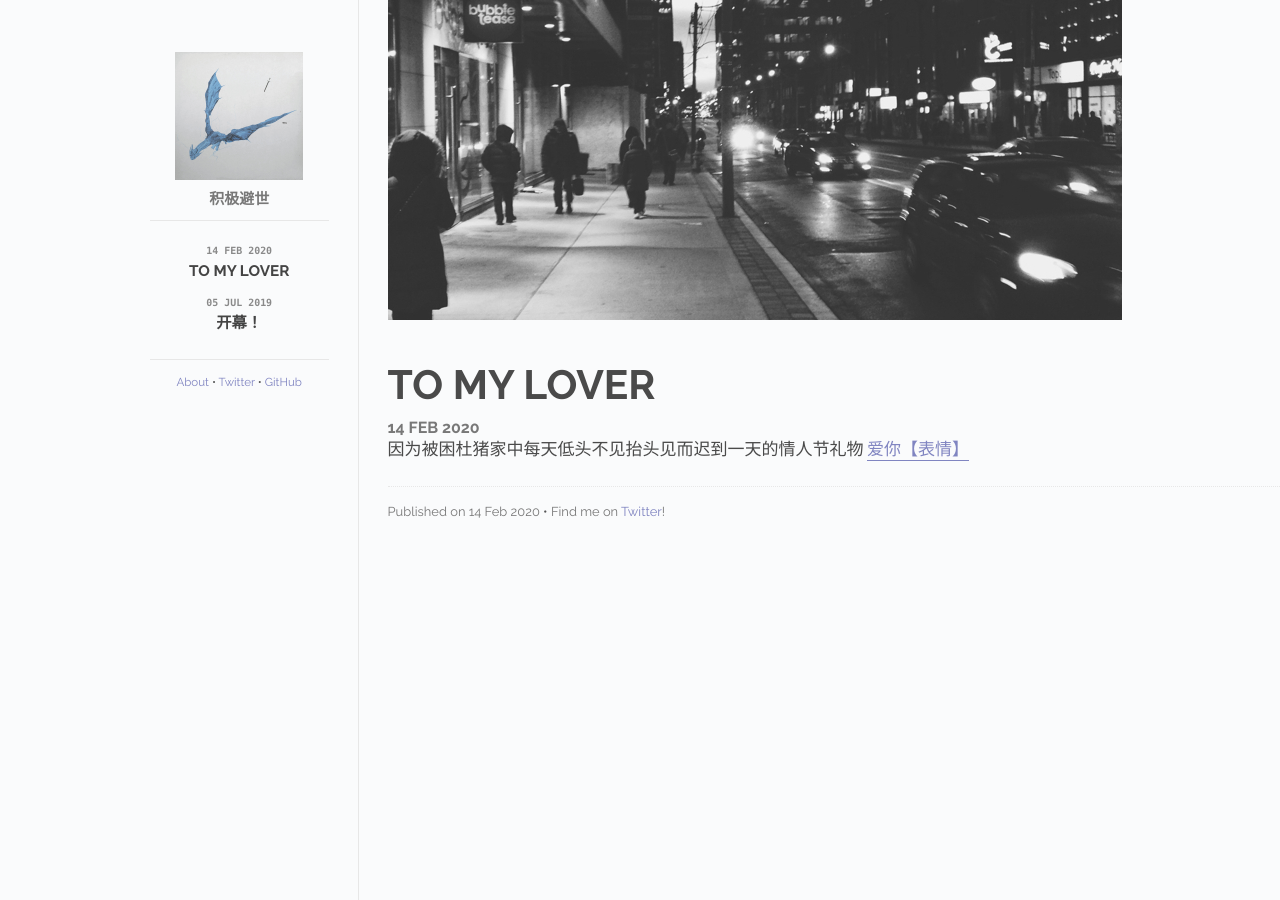
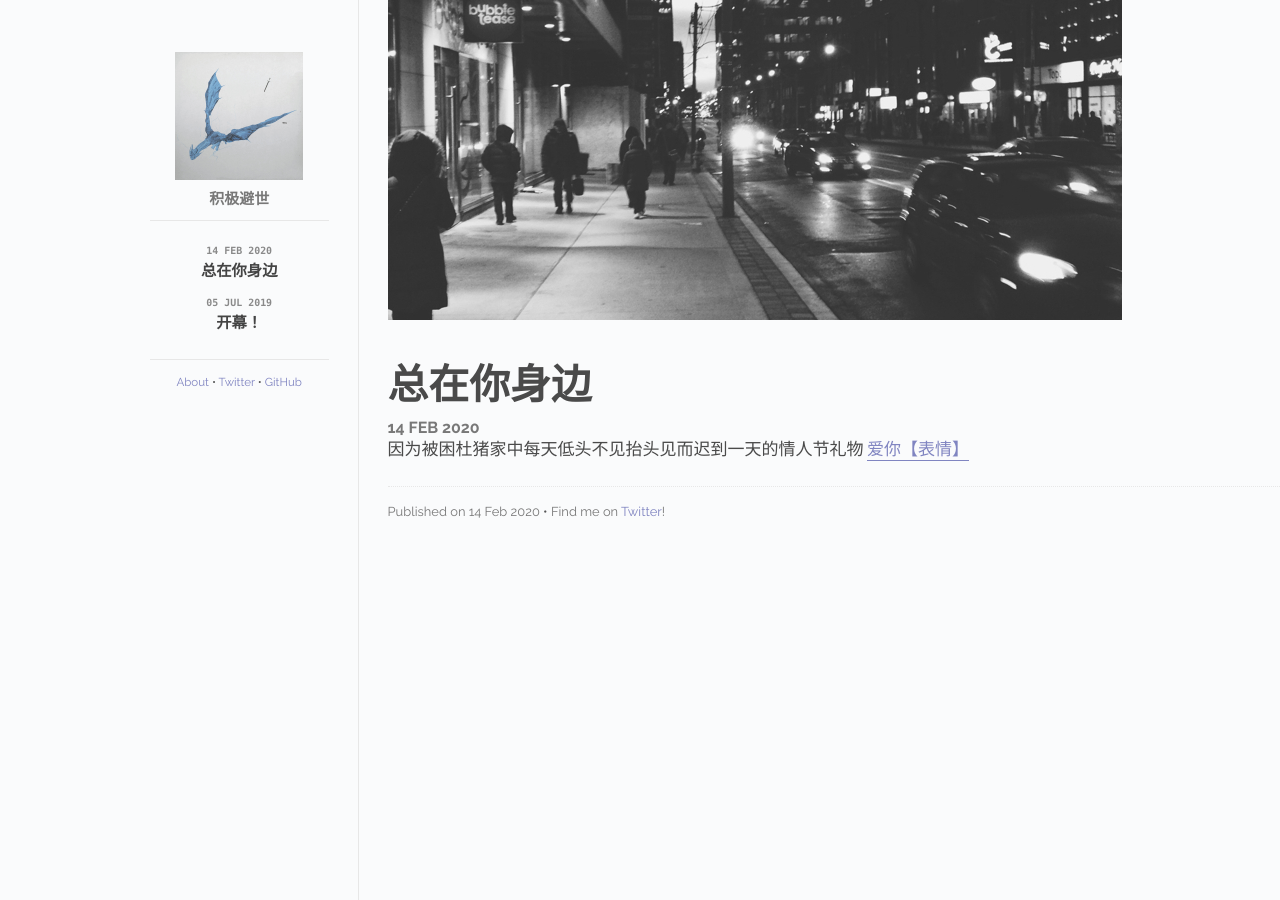
Before and after one commit to zhxieml/zhxieml.github.io, a Jekyll site: the page built from _posts/2020-02-14-Valentines.md, in a window 1280 px wide. Built offline with Jekyll 4.4.1, drawn with Linux system fonts in a browser that asks for light colours.

Commit message:
update Valentines

```diff
--- a/_posts/2020-02-14-V.md
+++ b/_posts/2020-02-14-Valentines.md
@@ -1,6 +1,6 @@
 ---
 layout: post
-title: To My Lover
+title: 总在你身边
 cover: cover.jpg
 date:   2020-02-14 22:00:00
 categories: posts
```
